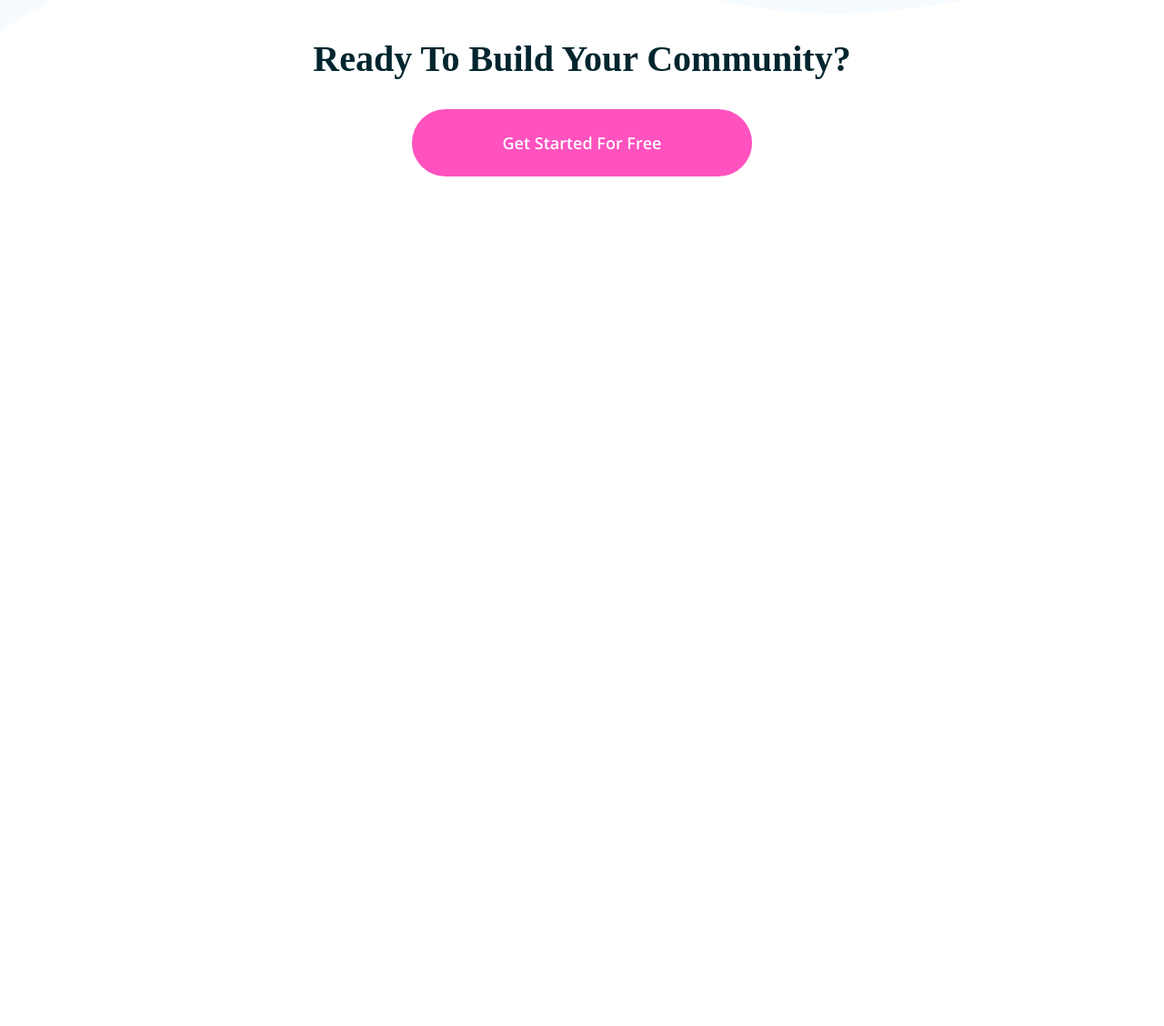
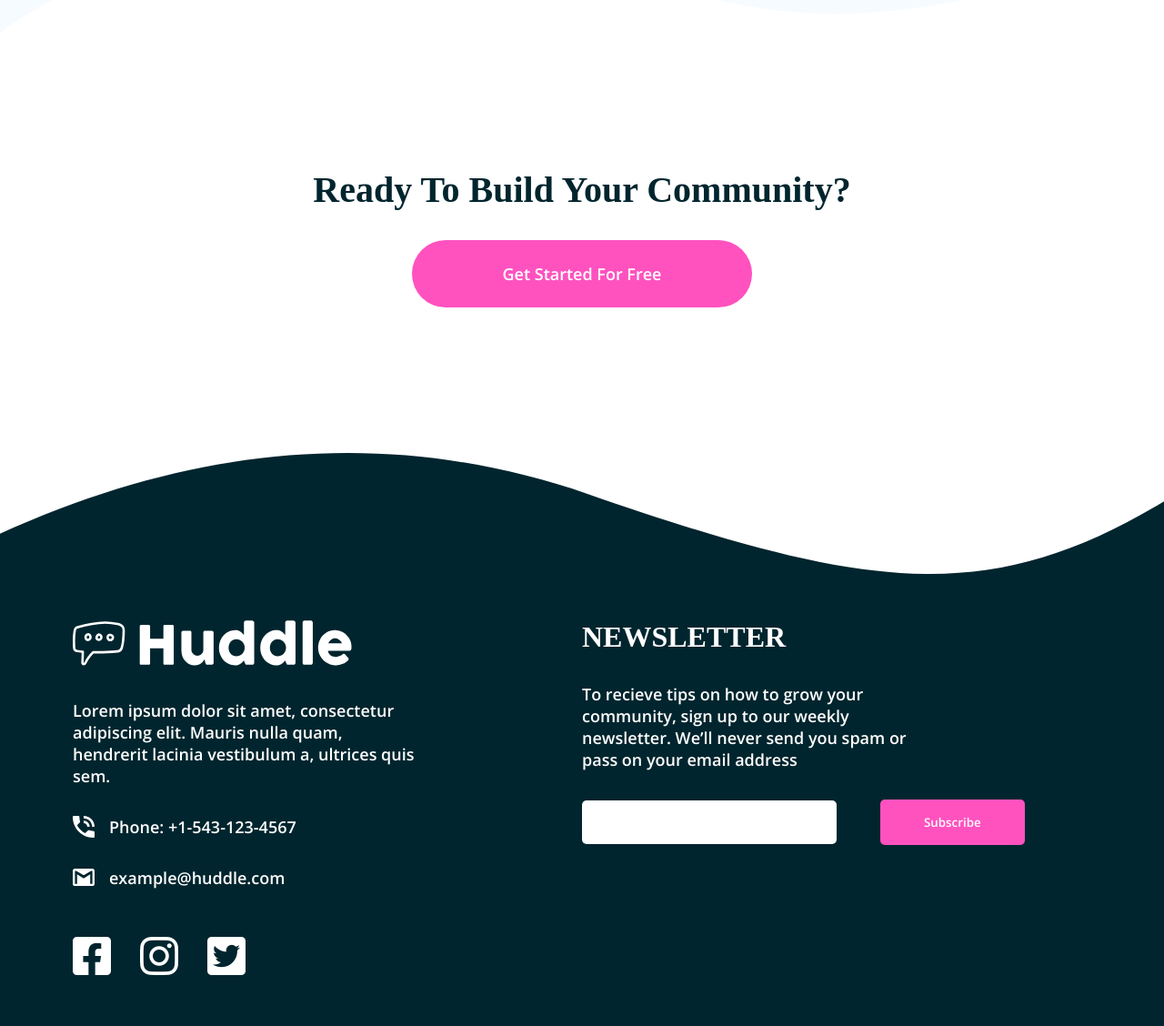
Before and after one commit to gideon-del/fem-huddle-landing-page-curved, a plain HTML site: page index.html in a window 1280 px wide. Shown: the part 3644-4772 px from the top of the page at 91% size. Before the commit the page ends 3870 px from the top, so only its background shows below. Drawn offline with Linux system fonts and the light colour scheme; a web font is replaced by a local one.

Commit message:
Desktop Versin
Just Finished the desktop version of the challenge

```diff
--- a/index.html
+++ b/index.html
@@ -10,6 +10,13 @@
       type="image/png"
       sizes="32x32"
       href="./images/favicon-32x32.png"
+    />
+    <link
+      rel="stylesheet"
+      href="https://cdnjs.cloudflare.com/ajax/libs/font-awesome/6.2.0/css/all.min.css"
+      integrity="sha512-xh6O/CkQoPOWDdYTDqeRdPCVd1SpvCA9XXcUnZS2FmJNp1coAFzvtCN9BmamE+4aHK8yyUHUSCcJHgXloTyT2A=="
+      crossorigin="anonymous"
+      referrerpolicy="no-referrer"
     />
     <link rel="stylesheet" href="./style/style.css" />
     <title>Frontend Mentor | Huddle landing page with curved sections</title>
@@ -51,68 +58,140 @@
           <img src="./images/screen-mockups.svg" alt="" />
         </div>
       </div>
-       <div class="trend">
+      <div class="trend">
         <div class="followers">
           <div class="followers__img">
-            <img src="./images/icon-communities.svg" alt="Communities">
+            <img src="./images/icon-communities.svg" alt="Communities" />
           </div>
-          <h1 class="followers__header"> 1.4k+  <span class="text-center"> Communities Formed</span></h1>
+          <h1 class="followers__header">
+            1.4k+ <span class="text-center"> Communities Formed</span>
+          </h1>
         </div>
         <div class="followers">
           <div class="followers__img">
-            <img src="./images/icon-messages.svg" alt="Messages">
+            <img src="./images/icon-messages.svg" alt="Messages" />
           </div>
-          <h1 class="followers__header"> 2.7m+  <span  class="text-center"> Messages Sent</span></h1>
+          <h1 class="followers__header">
+            2.7m+ <span class="text-center"> Messages Sent</span>
+          </h1>
         </div>
-       </div>
+      </div>
     </header>
     <main class="main">
       <section class="about">
-        <img src="./images/bg-section-top-desktop-1.svg" alt="" class="top">
+        <img src="./images/bg-section-top-desktop-1.svg" alt="" class="top" />
         <div class="about__info bg">
           <div class="about__text">
-           <h1 class="header-primary">Grow Together</h1>
-           <p class="parag">  Generate meaningful discussions with your audience and build a strong, loyal community.
-            Think of the insightful conversations you miss out on with a feedback form. </p>
+            <h1 class="header-primary">Grow Together</h1>
+            <p class="parag">
+              Generate meaningful discussions with your audience and build a
+              strong, loyal community. Think of the insightful conversations you
+              miss out on with a feedback form.
+            </p>
           </div>
           <div class="about__img">
-            <img src="./images/illustration-grow-together.svg" alt="">
+            <img src="./images/illustration-grow-together.svg" alt="" />
           </div>
-
         </div>
-        <img src="./images/bg-section-bottom-desktop-1.svg" alt="" srcset="" class="bottom">
+        <img
+          src="./images/bg-section-bottom-desktop-1.svg"
+          alt=""
+          srcset=""
+          class="bottom"
+        />
         <div class="about__info gap">
           <div class="about__img">
-            <img src="./images/illustration-flowing-conversation.svg" alt="">
+            <img src="./images/illustration-flowing-conversation.svg" alt="" />
           </div>
           <div class="about__text">
-           <h1 class="header-primary"> Flowing Conversations</h1>
-           <p class="parag">   You wouldn't paginate a conversation in real life, so why do it online? Our threads have
-            just-in-time loading for a more natural flow.. </p>
+            <h1 class="header-primary">Flowing Conversations</h1>
+            <p class="parag">
+              You wouldn't paginate a conversation in real life, so why do it
+              online? Our threads have just-in-time loading for a more natural
+              flow..
+            </p>
           </div>
-
         </div>
-        <img src="./images/bg-section-top-desktop-2.svg" alt="" class="top">
+        <img src="./images/bg-section-top-desktop-2.svg" alt="" class="top" />
         <div class="about__info bg">
           <div class="about__text">
-           <h1 class="header-primary">  Your Users</h1>
-           <p class="parag">    It takes no time at all to integrate Huddle with your app's authentication solution. This means,
-            once signed in to your app, your users can start chatting immediately. </p>
+            <h1 class="header-primary">Your Users</h1>
+            <p class="parag">
+              It takes no time at all to integrate Huddle with your app's
+              authentication solution. This means, once signed in to your app,
+              your users can start chatting immediately.
+            </p>
           </div>
           <div class="about__img">
-            <img src="./images/illustration-your-users.svg" alt="">
+            <img src="./images/illustration-your-users.svg" alt="" />
           </div>
-
         </div>
-        <img src="./images/bg-section-bottom-desktop-2.svg" alt="" class="bottom">
+        <img
+          src="./images/bg-section-bottom-desktop-2.svg"
+          alt=""
+          class="bottom"
+        />
       </section>
       <div class="sign">
-        <h1 class="header-primary">
-          Ready To Build Your Community?
-        </h1>
+        <h1 class="header-primary">Ready To Build Your Community?</h1>
         <a href="#" class="btn pink">Get Started For Free</a>
       </div>
     </main>
+    <footer class="footer">
+      <img src="./images/bg-footer-top-desktop.svg" alt="" class="top" />
+      <div class="footer__container">
+        <div class="footer__content">
+          <div class="footer__about">
+            <div class="footer__logo">
+              <img src="./images/footer-logo.svg" alt="" />
+            </div>
+            <p class="parag width">
+              Lorem ipsum dolor sit amet, consectetur adipiscing elit. Mauris
+              nulla quam, hendrerit lacinia vestibulum a, ultrices quis sem.
+            </p>
+            <div class="footer__contact">
+              <img
+                src="./images/icon-phone.svg"
+                alt="Phone"
+                class="footer__contact--img"
+              />
+              <p class="parag">Phone: +1-543-123-4567</p>
+            </div>
+            <div class="footer__contact">
+              <img
+                src="./images/icon-email.svg"
+                alt="Email"
+                class="footer__contact--img"
+              />
+              <p class="parag">example@huddle.com</p>
+            </div>
+          </div>
+          <div class="newsletter">
+            <h2 class="header-secondary">Newsletter</h2>
+            <p class="parag width">
+              To recieve tips on how to grow your community, sign up to our
+              weekly newsletter. We’ll never send you spam or pass on your email
+              address
+            </p>
+            <form class="footer__form">
+              <input type="text" class="footer__input" />
+              <button class="btn footer__btn">Subscribe</button>
+            </form>
+          </div>
+        </div>
+        <div class="footer__icons">
+          <div class="icon">
+            <i class="fa-brands fa-square-facebook"></i>
+          </div>
+          <div class="icon">
+            <i class="fa-brands fa-instagram"></i>
+          </div>
+          <div class="icon">
+            <i class="fa-brands fa-square-twitter"></i>
+          </div>
+        </div>
+      </div>
+    </footer>
     <!--
 
 
@@ -139,17 +218,15 @@
 
   Get Started For Free
 
-  Lorem ipsum dolor sit amet, consectetur adipiscing elit. Mauris nulla quam, hendrerit lacinia
-  vestibulum a, ultrices quis sem.
 
-  Phone: +1-543-123-4567
-  example@huddle.com
 
-  Newsletter
-  To recieve tips on how to grow your community, sign up to our weekly newsletter. We’ll never
-  send you spam or pass on your email address
 
-  Subscribe -->
+
+
+
+
+
+ -->
 
     <!-- <footer>
       <p class="attribution">
--- a/scss/style.scss
+++ b/scss/style.scss
@@ -8,7 +8,7 @@
   --c-very-pale-blue: hsl(207, 100%, 98%);
 
   //Font
-  --default-font-size:18px;
+  --default-font-size: 18px;
 }
 @font-face {
   font-family: "Poppins";
@@ -34,11 +34,13 @@
   margin: 0;
   padding: 0;
   box-sizing: border-box;
+  // outline: 2px red solid;
 }
 body {
   min-height: 100vh;
   width: 100vw;
   font-size: 18px;
+  overflow-x: hidden;
 }
 a {
   &:link,
@@ -63,6 +65,12 @@ ul {
   font-family: "Poppins";
   font-size: 2.5rem;
   color: var(--c-vd-cyan);
+}
+.header-secondary {
+  font-family: "Poppins";
+  font-size: 2rem;
+  color: #fff;
+  text-transform: uppercase;
 }
 .parag {
   font-family: "Open-Sans-6";
@@ -120,65 +128,135 @@ ul {
     }
   }
 }
-.trend{
+.trend {
   display: flex;
   justify-content: space-around;
 }
-.followers{
-  &__img{
+.followers {
+  &__img {
     width: 3rem;
   }
-  &__header{
-    font-family: 'Poppins';
+  &__header {
+    font-family: "Poppins";
     font-size: 6rem;
     display: flex;
     flex-direction: column;
     color: var(--c-vd-cyan);
-    span{
-      font-family: 'Open-Sans-4';
-      font-size:25px ;
+    span {
+      font-family: "Open-Sans-4";
+      font-size: 25px;
       font-weight: 400;
     }
   }
 }
 
 //Main
-.bg{
-  background-color: #F6FBFF;
+.main {
+  margin-block-end: 10rem;
 }
-.about{
-  .top{
+.bg {
+  background-color: #f6fbff;
+}
+.about {
+  margin-block-end: 9rem;
+  .top {
     margin-bottom: -10px;
   }
-  .bottom{
+  .bottom {
     margin-top: -10px;
   }
-  &__info{
+  &__info {
     padding: 2rem 4rem;
-   justify-content: space-between;
-   display: flex;
-   align-items: center;
+    justify-content: space-between;
+    display: flex;
+    align-items: center;
   }
-  &__text,&__img{
+  &__text,
+  &__img {
     flex: 1;
   }
-  &__text{
+  &__text {
     display: flex;
     flex-direction: column;
     gap: 1.5rem;
-    .parag{
+    .parag {
       width: 90%;
     }
   }
 }
-.gap{
+.gap {
   gap: 2rem;
 }
-.sign{
+.sign {
   display: flex;
   flex-direction: column;
   justify-content: center;
   align-items: center;
-  gap:2rem;
+  gap: 2rem;
   margin-bottom: 2rem;
 }
+
+//Footer
+.footer {
+  .top {
+    margin-bottom: -10px;
+  }
+  &__container {
+    padding: 3rem 5rem;
+    background-color: #00252e;
+  }
+  &__content {
+    display: flex;
+    & > * {
+      flex: 1;
+    }
+    .parag {
+      color: #fff;
+      &.width {
+        width: 68%;
+      }
+    }
+  }
+  &__logo {
+    width: 24vw;
+  }
+  &__about {
+    display: flex;
+    flex-direction: column;
+    gap: 2rem;
+  }
+  &__contact {
+    display: flex;
+    align-items: center;
+    gap: 1rem;
+    &--img {
+      width: 1.5rem;
+    }
+  }
+  .newsletter {
+    display: flex;
+    flex-direction: column;
+    gap: 2rem;
+  }
+  &__form {
+    display: flex;
+    align-items: center;
+    gap: 3rem;
+  }
+  &__input {
+    padding-block: 1rem;
+    border-radius: 5px;
+    width: 50%;
+  }
+  &__btn {
+    padding: 1rem 3rem;
+    border-radius: 5px;
+  }
+  &__icons {
+    font-size: 3rem;
+    color: #fff;
+    display: flex;
+    margin-top: 3rem;
+    gap: 2rem;
+  }
+}
```
Also changed, not shown: images/footer-logo.svg (added), style/style.css, 1 other file.
